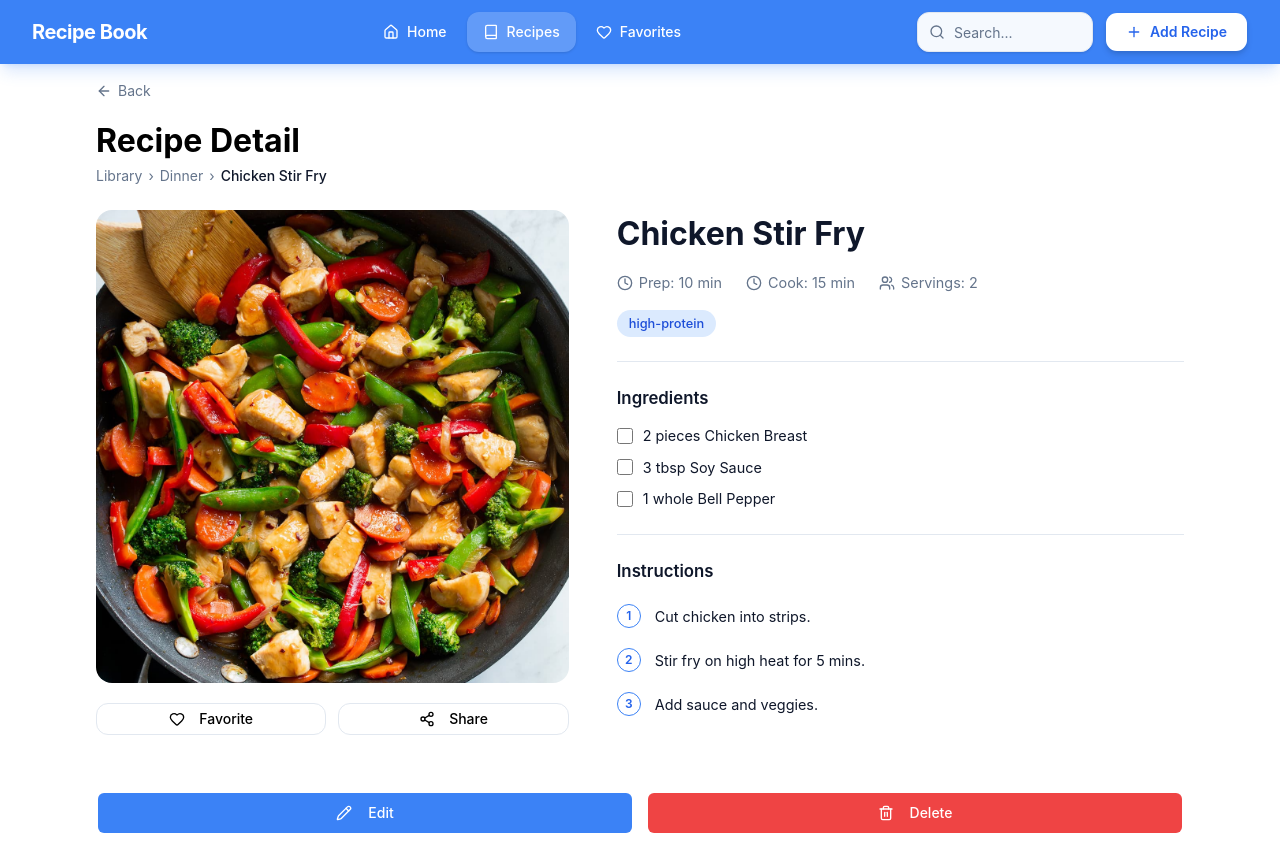
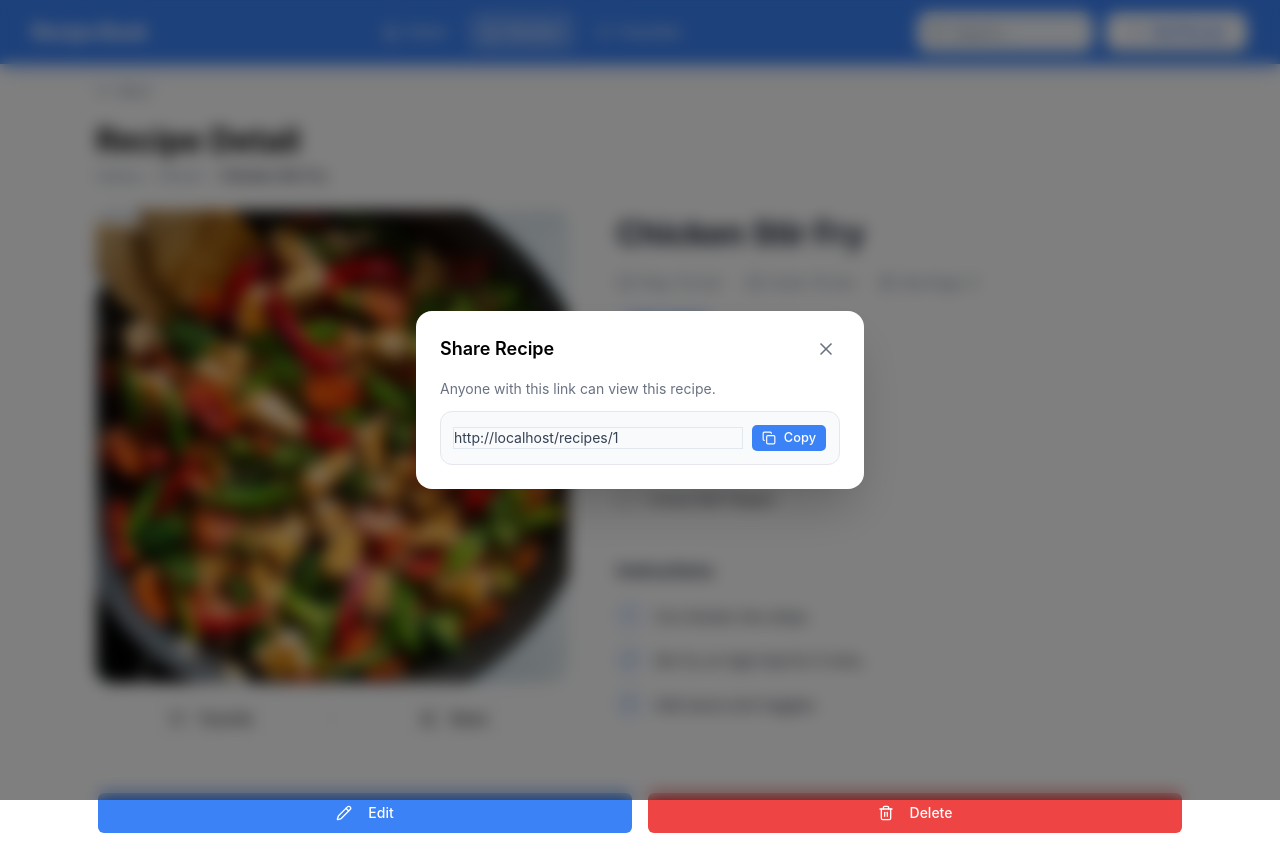
Before and after one commit to SrunTechsean/Interactive-Recipe-Book, a React (Vite) app: page /recipes/1 in a window 1280 px wide. Both pictures are taken after a click on the button "Share". Built offline with nearby package versions, Linux system fonts and the light colour scheme.

Commit message:
feature/shareLink
- **feat(ShareModal): create a share modal to copy recipe links**
- **feat(RecipeDetail): import and use shareModal in recipeDetail**

```diff
--- /dev/null
+++ b/src/components/ShareModal.jsx
@@ -0,0 +1,71 @@
+import { Check, Copy, X } from "lucide-react";
+import { useState } from "react";
+import { Button } from "./ui/button";
+
+export default function ShareModal({ url, isOpen, onClose }) {
+  const [copied, setCopied] = useState(false);
+
+  const handleCopy = async () => {
+    try {
+      await navigator.clipboard.writeText(url);
+      setCopied(true);
+      setTimeout(() => setCopied(false), 2000);
+    } catch (err) {
+      console.error("Failed to copy:", err);
+    }
+  };
+
+  if (!isOpen) return null;
+
+  return (
+    <div className="fixed inset-0 z-50 flex items-center justify-center bg-black/50 backdrop-blur-sm p-4">
+      <div className="w-full max-w-md rounded-2xl bg-white p-6 shadow-2xl">
+        <div className="flex items-center justify-between mb-4">
+          <h3 className="text-lg font-semibold">Share Recipe</h3>
+          <button
+            aria-label="Close share modal"
+            className="p-1 rounded-lg hover:bg-gray-100 transition-colors"
+            onClick={onClose}
+            type="button"
+          >
+            <X className="h-5 w-5 text-gray-500" />
+          </button>
+        </div>
+
+        <p className="text-sm text-gray-500 mb-3">
+          Anyone with this link can view this recipe.
+        </p>
+
+        <div className="flex items-center gap-2 rounded-xl bg-gray-50 border border-gray-200 p-3">
+          <input
+            className="flex-1 bg-transparent text-sm text-gray-700 outline-none"
+            readOnly
+            type="text"
+            value={url}
+          />
+          <Button
+            className={`gap-2 shrink-0 transition-all ${
+              copied
+                ? "bg-green-500 hover:bg-green-600 text-white"
+                : "bg-primary-500 hover:bg-primary-600 text-white"
+            }`}
+            onClick={handleCopy}
+            size="sm"
+          >
+            {copied ? (
+              <>
+                <Check className="h-4 w-4" />
+                Copied
+              </>
+            ) : (
+              <>
+                <Copy className="h-4 w-4" />
+                Copy
+              </>
+            )}
+          </Button>
+        </div>
+      </div>
+    </div>
+  );
+}
--- a/src/pages/RecipeDetail.jsx
+++ b/src/pages/RecipeDetail.jsx
@@ -7,8 +7,10 @@ import {
   Trash2,
   Users,
 } from "lucide-react";
+import { useState } from "react";
 import { Link, useNavigate, useParams } from "react-router-dom";
 import RecipeImage from "../components/RecipeImage";
+import ShareModal from "../components/ShareModal";
 import { Button } from "../components/ui/button";
 import { useFavorites } from "../contexts/FavoritesContext";
 import { seedRecipes } from "../data/seedData";
@@ -27,6 +29,7 @@ export default function RecipeDetail() {
   const { id } = useParams();
   const navigate = useNavigate();
   const { toggleFavorite, isFavorite } = useFavorites();
+  const [showShareModal, setShowShareModal] = useState(false);
 
   const recipe = (storage.getRecipes() ?? seedRecipes).find((r) => r.id === id);
 
@@ -66,6 +69,12 @@ export default function RecipeDetail() {
 
   return (
     <div className="recipe-detail py-4 max-w-7xl mx-auto px-4 sm:px-6 lg:px-8">
+      <ShareModal
+        isOpen={showShareModal}
+        onClose={() => setShowShareModal(false)}
+        url={typeof window !== "undefined" ? window.location.href : ""}
+      />
+
       <button
         className="recipe-back-btn"
         onClick={() => navigate(-1)}
@@ -108,12 +117,7 @@ export default function RecipeDetail() {
               Favorite
             </Button>
 
-            <Button
-              onClick={() =>
-                navigator.clipboard?.writeText(window.location.href)
-              }
-              variant="outline"
-            >
+            <Button onClick={() => setShowShareModal(true)} variant="outline">
               <Share2 className="icon-sm" />
               Share
             </Button>
@@ -179,7 +183,7 @@ export default function RecipeDetail() {
         </div>
       </div>
 
-      {/* EDIT & DELETE BUTTONS */}
+      {/* Edit and Delete Btn */}
       <div className="recipe-bottom-actions">
         <Button
           asChild
```
